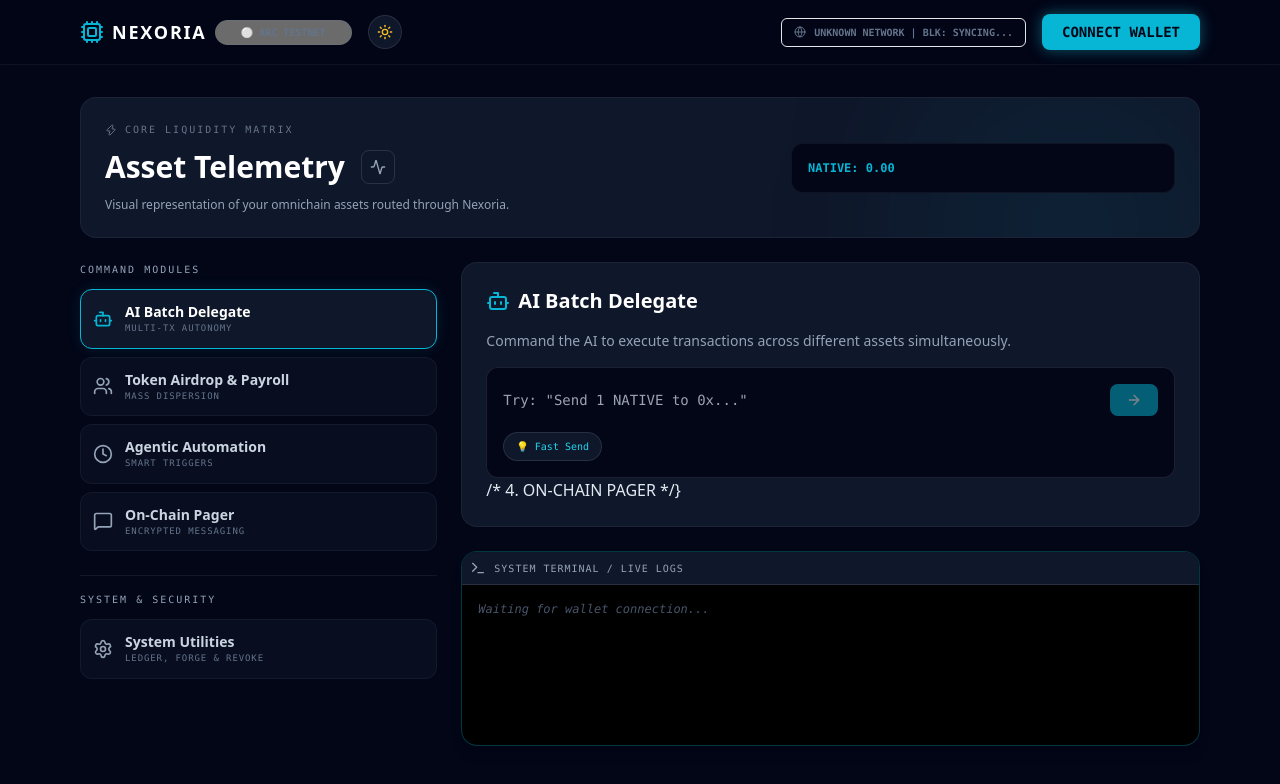
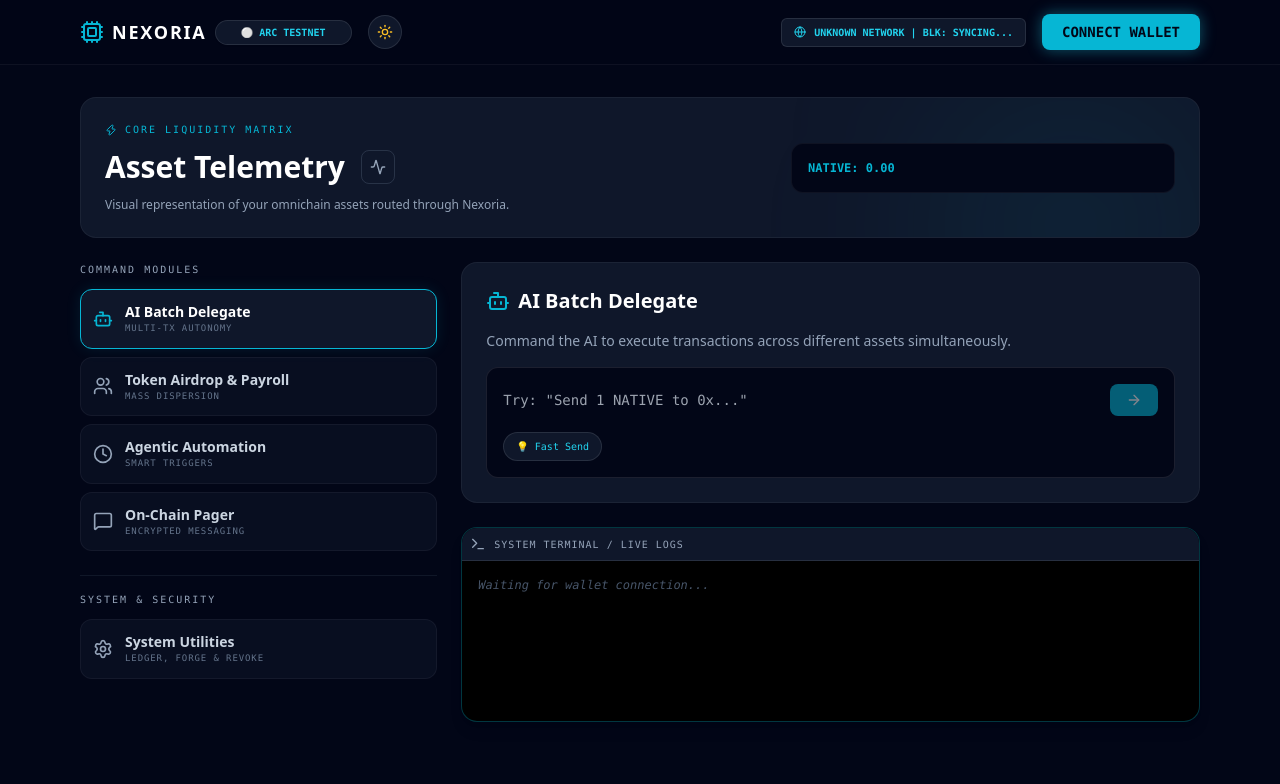
Before and after one commit to Ayan1816/nexoria, a React (Vite) app in the folder pulse-app/: page / in a window 1280 px wide. Shown: the top 784 px of the page. Built offline with nearby package versions, Linux system fonts and the light colour scheme.

Commit message:
Refactor network badge to dropdown and update styles

```diff
--- a/pulse-app/src/App.jsx
+++ b/pulse-app/src/App.jsx
@@ -423,6 +423,7 @@ export default function App() {
 
   return (
     <div className={`min-h-screen font-sans selection:bg-cyan-500/30 transition-colors duration-500 ${bgMain}`}>
+
       {/* Wallet Selection Modal */}
       {showWalletModal && (
         <div className="fixed inset-0 bg-black/80 backdrop-blur-sm z-50 flex items-center justify-center p-4">
@@ -451,8 +452,8 @@ export default function App() {
               <Cpu className="w-6 h-6 text-cyan-500" />
               <span className={`font-bold tracking-widest text-lg ${isDark ? 'text-white' : 'text-slate-900'}`}>NEXORIA</span>
 
-              {/* Dynamic Network Badge */}
-              <select value={currentChainId || '0x4cef52'} onChange={(e) => switchNetwork(e.target.value)} className={`hidden sm:inline-block text-[10px] bg-${activeNetInfo.color}-500/10 text-${activeNetInfo.color}-500 border border-${activeNetInfo.color}-500/30 px-2.5 py-1 rounded-full font-mono font-bold shadow-sm outline-none appearance-none cursor-pointer text-center`}>
+              {/* Dynamic Network Dropdown */}
+              <select value={currentChainId || '0x4cef52'} onChange={(e) => switchNetwork(e.target.value)} className={`hidden sm:inline-block text-[10px] px-2.5 py-1 rounded-full font-mono font-bold shadow-sm outline-none appearance-none cursor-pointer text-center ${isDark ? 'bg-slate-900 border border-white/10 text-cyan-400' : 'bg-slate-100 border border-slate-300 text-cyan-600'}`}>
                 <option value="0x4cef52">⚪ ARC TESTNET</option>
                 <option value="0x1">🔵 ETH MAINNET</option>
                 <option value="0x89">🟣 POLYGON MAINNET</option>
@@ -465,7 +466,7 @@ export default function App() {
           </div>
 
           <div className="flex items-center gap-4">
-            <div className={`hidden md:flex items-center gap-2 text-[10px] font-mono bg-${activeNetInfo.color}-500/10 border border-${activeNetInfo.color}-500/20 px-3 py-1.5 rounded-md text-${activeNetInfo.color}-500 font-bold uppercase`}>
+            <div className={`hidden md:flex items-center gap-2 text-[10px] font-mono px-3 py-1.5 rounded-md font-bold uppercase ${isDark ? 'bg-slate-900 border border-white/10 text-cyan-400' : 'bg-slate-100 border border-slate-300 text-cyan-600'}`}>
               <Globe className="w-3 h-3 animate-pulse" />
               <span>{activeNetInfo.name} | BLK: {blockNumber}</span>
             </div>
@@ -481,14 +482,13 @@ export default function App() {
           </div>
         </div>
       </header>
-
-      <main className="max-w-6xl mx-auto px-4 py-8 space-y-6">
+            <main className="max-w-6xl mx-auto px-4 py-8 space-y-6">
 
         {/* ASSET TELEMETRY */}
         <section className={`border rounded-2xl p-6 flex flex-col md:flex-row gap-8 justify-between items-center relative overflow-hidden transition-colors ${bgCard}`}>
           <div className="absolute top-0 right-0 w-64 h-64 bg-cyan-500/10 blur-[100px] rounded-full pointer-events-none" />
           <div className="space-y-3 relative z-10 flex-1">
-            <div className={`flex items-center gap-2 text-[10px] uppercase tracking-[0.2em] font-mono text-${activeNetInfo.color}-500`}><Zap className="w-3 h-3" /> Core Liquidity Matrix</div>
+            <div className={`flex items-center gap-2 text-[10px] uppercase tracking-[0.2em] font-mono text-cyan-500`}><Zap className="w-3 h-3" /> Core Liquidity Matrix</div>
             <div className="flex items-center gap-4">
               <h1 className={`text-3xl font-bold ${isDark ? 'text-white' : 'text-slate-900'}`}>Asset Telemetry</h1>
               <button onClick={() => fetchNetworkData(activeProvider, walletAddress)} className="p-2 border border-slate-500/30 rounded-lg hover:bg-slate-800 text-slate-400">
@@ -607,7 +607,7 @@ export default function App() {
                 </div>
               )}
 
-              /* 4. ON-CHAIN PAGER */}
+              {/* 4. ON-CHAIN PAGER */}
               {activeModule === 'pager' && (
                 <div className="space-y-4 animate-fade-in">
                   <h3 className={`text-xl font-bold flex items-center gap-2 ${isDark?'text-white':'text-slate-900'}`}><MessageSquare className="text-fuchsia-500"/> On-Chain Pager</h3>
```
